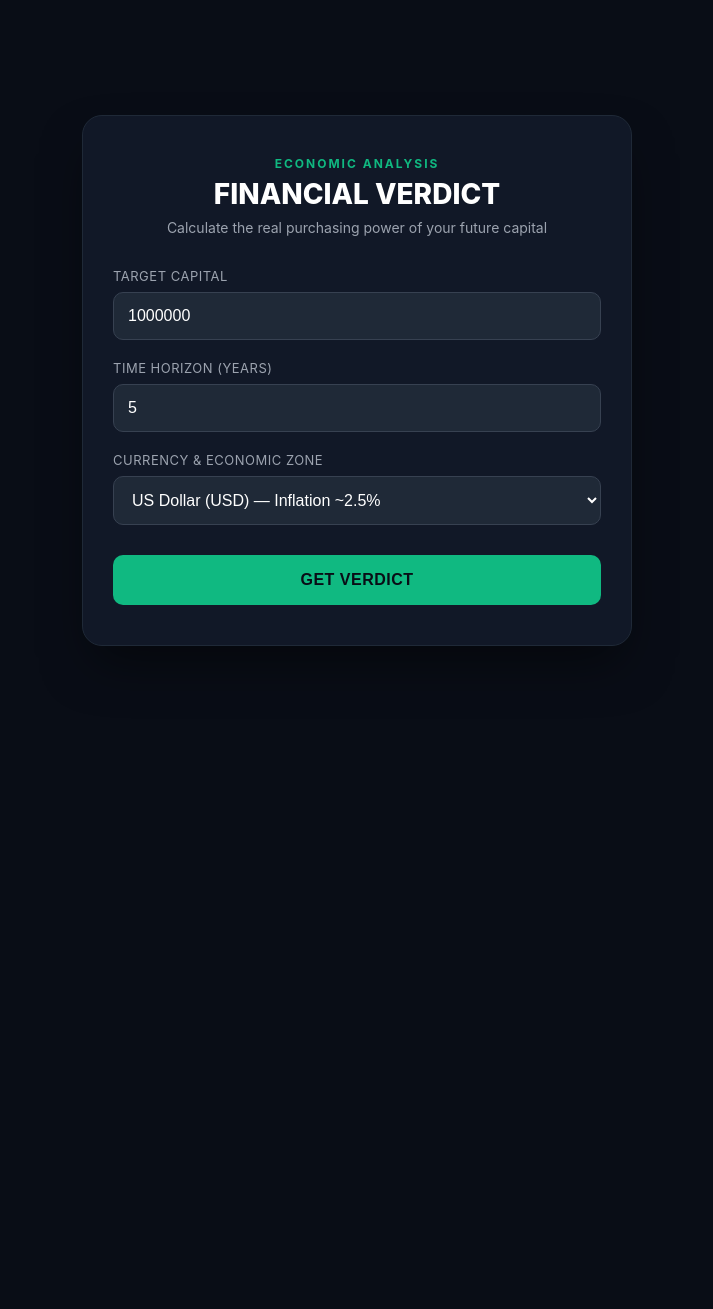
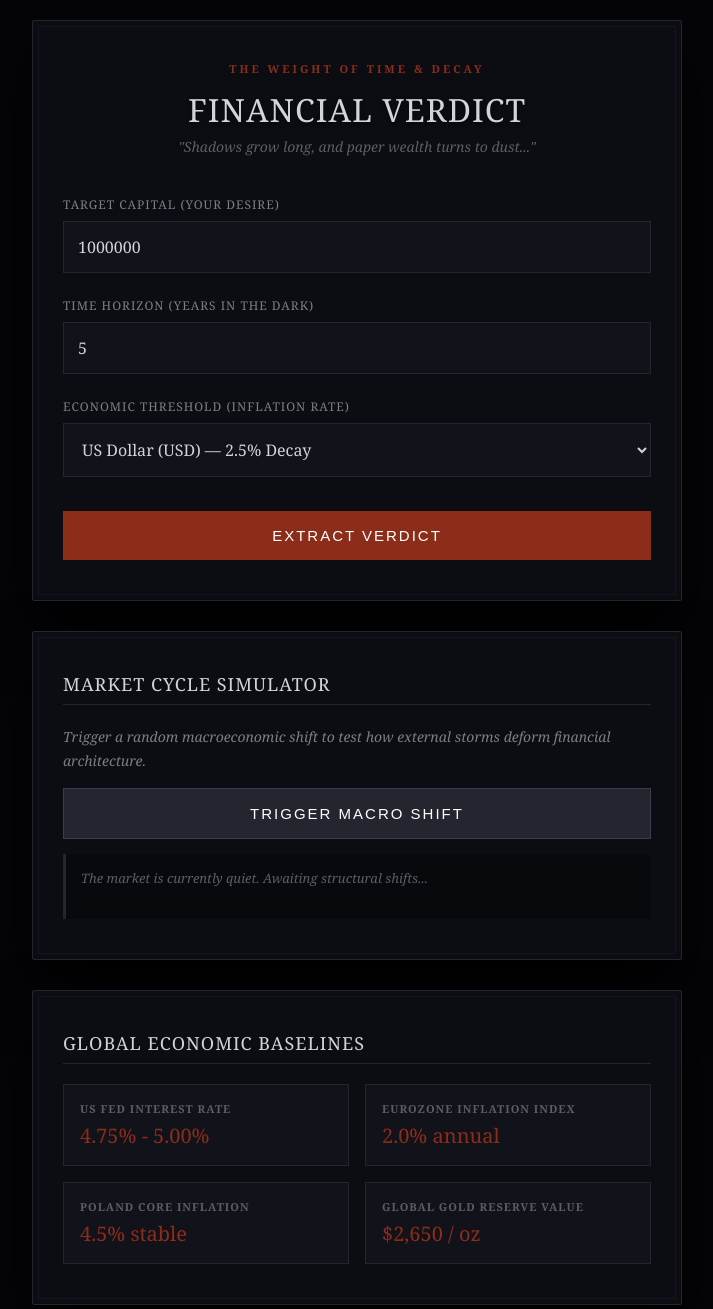
Before and after one commit to elinmerli/FINANCIAL-VERDICT-, a plain HTML site: page index.html in a window 1280 px wide. Shown: the part 20-1329 px from the top of the page, without its empty margins (283-996 px from the left). Before the commit the page ends 800 px from the top, so only its background shows below. Drawn offline with Linux system fonts and the light colour scheme.

Commit message:
Update index.html

```diff
--- a/index.html
+++ b/index.html
@@ -3,126 +3,263 @@
 <head>
     <meta charset="UTF-8">
     <meta name="viewport" content="width=device-width, initial-scale=1.0">
-    <title>Financial Verdict — Economic Analyzer</title>
+    <title>Financial Verdict — Southern Gothic Edition</title>
     <style>
         * { box-sizing: border-box; margin: 0; padding: 0; }
         body {
-            background-color: #090d16;
-            color: #f3f4f6;
-            font-family: -apple-system, BlinkMacSystemFont, 'Segoe UI', Roboto, sans-serif;
+            background-color: #050508;
+            color: #afb1b6;
+            font-family: 'Georgia', serif;
             display: flex;
-            justify-content: center;
+            flex-direction: column;
             align-items: center;
             min-height: 100vh;
-            padding: 20px;
+            padding: 40px 20px;
         }
         .container {
-            background-color: #111827;
-            border: 1px solid #1f2937;
-            border-radius: 20px;
+            background-color: #0c0d12;
+            border: 1px solid #23252f;
+            border-radius: 2px;
             padding: 40px 30px;
-            max-width: 550px;
+            max-width: 650px;
             width: 100%;
-            box-shadow: 0 25px 50px -12px rgba(0, 0, 0, 0.5);
+            box-shadow: 0 30px 60px rgba(0,0,0,0.8);
+            margin-bottom: 30px;
+            position: relative;
+        }
+        .container::before {
+            content: '';
+            position: absolute;
+            top: 5px; left: 5px; right: 5px; bottom: 5px;
+            border: 1px solid #14161f;
+            pointer-events: none;
         }
         .brand {
             text-transform: uppercase;
-            font-size: 12px;
-            letter-spacing: 2px;
-            color: #10b981;
+            font-size: 11px;
+            letter-spacing: 3px;
+            color: #8c2d19;
             text-align: center;
+            margin-bottom: 12px;
+            font-weight: bold;
+        }
+        h1 {
+            color: #d2d4da;
+            font-size: 32px;
             margin-bottom: 6px;
-            font-weight: 700;
+            text-align: center;
+            font-weight: normal;
+            letter-spacing: 1px;
+            text-shadow: 0 2px 4px rgba(0,0,0,0.6);
         }
-        h1 { color: #ffffff; font-size: 28px; margin-bottom: 8px; text-align: center; font-weight: 800; }
-        .subtitle { color: #9ca3af; font-size: 14px; text-align: center; margin-bottom: 32px; }
-        .input-group { margin-bottom: 20px; }
-        label { display: block; font-size: 13px; color: #9ca3af; margin-bottom: 8px; text-transform: uppercase; letter-spacing: 0.5px; }
+        .subtitle {
+            color: #5c5e66;
+            font-size: 14px;
+            text-align: center;
+            margin-bottom: 40px;
+            font-style: italic;
+        }
+        .section-title {
+            font-size: 18px;
+            color: #d2d4da;
+            margin-bottom: 20px;
+            border-bottom: 1px solid #23252f;
+            padding-bottom: 8px;
+            letter-spacing: 1px;
+            text-transform: uppercase;
+        }
+        .input-group { margin-bottom: 24px; }
+        label { display: block; font-size: 12px; color: #7c7e87; margin-bottom: 8px; text-transform: uppercase; letter-spacing: 1px; }
         input, select {
             width: 100%;
-            background-color: #1f2937;
-            border: 1px solid #374151;
-            color: #fff;
+            background-color: #11121a;
+            border: 1px solid #23252f;
+            color: #d2d4da;
             padding: 14px;
-            border-radius: 10px;
+            border-radius: 0px;
             font-size: 16px;
             outline: none;
-            transition: all 0.2s;
+            font-family: 'Georgia', serif;
         }
-        input:focus, select:focus { border-color: #10b981; background-color: #141b2d; }
+        input:focus, select:focus { border-color: #8c2d19; background-color: #0d0e14; }
         .btn {
             width: 100%;
-            background-color: #10b981;
-            color: #090d16;
+            background-color: #8c2d19;
+            color: #ffffff;
             border: none;
             padding: 16px;
-            border-radius: 10px;
-            font-size: 16px;
-            font-weight: 700;
+            font-size: 15px;
+            letter-spacing: 2px;
             cursor: pointer;
-            transition: all 0.2s;
+            transition: all 0.3s;
             margin-top: 10px;
             text-transform: uppercase;
-            letter-spacing: 0.5px;
         }
-        .btn:hover { background-color: #059669; transform: translateY(-1px); }
+        .btn:hover { background-color: #b13a20; box-shadow: 0 0 15px rgba(140,45,25,0.4); }
+
+        /* Блок результатов и графиков */
         .result-box {
-            margin-top: 30px;
+            margin-top: 35px;
             padding: 24px;
-            background-color: #141b2d;
-            border: 1px solid #1f2937;
-            border-radius: 14px;
+            background-color: #08090d;
+            border: 1px solid #1c1d26;
             display: none;
         }
-        .result-title { color: #ffffff; font-size: 18px; margin-bottom: 16px; font-weight: 700; border-bottom: 1px solid #1f2937; padding-bottom: 10px; }
+        .result-box-title { color: #d2d4da; font-size: 16px; margin-bottom: 16px; text-transform: uppercase; letter-spacing: 1px; }
         .result-item { display: flex; justify-content: space-between; margin-bottom: 12px; font-size: 15px; }
-        .result-val { font-weight: 700; color: #fff; }
-        .verdict { margin-top: 16px; padding-top: 16px; border-top: 1px solid #1f2937; font-size: 14px; color: #9ca3af; line-height: 1.6; }
+        .result-val { font-weight: bold; color: #d2d4da; }
+        .verdict { margin-top: 16px; padding-top: 16px; border-top: 1px solid #1c1d26; font-size: 14px; color: #7c7e87; line-height: 1.6; font-style: italic; }
+
+        /* Стили кастомного CSS-графика */
+        .chart-container {
+            display: flex;
+            justify-content: space-between;
+            align-items: flex-end;
+            height: 150px;
+            margin-top: 25px;
+            border-bottom: 1px solid #23252f;
+            padding-bottom: 10px;
+        }
+        .chart-bar-wrapper {
+            display: flex;
+            flex-direction: column;
+            align-items: center;
+            width: 15%;
+            height: 100%;
+            justify-content: flex-end;
+        }
+        .chart-bar {
+            width: 100%;
+            background-color: #8c2d19;
+            position: relative;
+            transition: height 0.5s ease-in-out;
+            min-height: 5px;
+            opacity: 0.7;
+        }
+        .chart-bar:hover { opacity: 1; background-color: #b13a20; }
+        .chart-val {
+            position: absolute;
+            top: -22px;
+            left: 50%;
+            transform: translateX(-50%);
+            font-size: 11px;
+            color: #afb1b6;
+        }
+        .chart-label {
+            font-size: 11px;
+            color: #5c5e66;
+            margin-top: 8px;
+        }
+
+        /* Блок симулятора и статистики */
+        .stats-grid {
+            display: grid;
+            grid-template-columns: 1fr 1fr;
+            gap: 16px;
+            margin-top: 15px;
+        }
+        .stat-card {
+            background-color: #11121a;
+            border: 1px solid #23252f;
+            padding: 16px;
+        }
+        .stat-card h3 { font-size: 11px; color: #5c5e66; text-transform: uppercase; margin-bottom: 6px; letter-spacing: 1px;}
+        .stat-card p { font-size: 20px; color: #8c2d19; }
+        .manifesto-text { font-size: 14px; line-height: 1.7; color: #7c7e87; font-style: italic; }
+
+        .simulation-log {
+            background-color: #08090d;
+            border-left: 3px solid #23252f;
+            padding: 15px;
+            margin-top: 15px;
+            font-size: 13px;
+            min-height: 65px;
+            transition: all 0.3s;
+        }
     </style>
 </head>
 <body>
 
+<!-- КОНТЕЙНЕР 1: КАЛЬКУЛЯТОР С ВЕРДИКТОМ -->
 <div class="container">
-    <div class="brand">Economic Analysis</div>
+    <div class="brand">The Weight of Time & Decay</div>
     <h1>FINANCIAL VERDICT</h1>
-    <div class="subtitle">Calculate the real purchasing power of your future capital</div>
+    <div class="subtitle">"Shadows grow long, and paper wealth turns to dust..."</div>
 
     <div class="input-group">
-        <label>Target Capital</label>
-        <input type="number" id="target" value="1000000" placeholder="Enter target amount">
+        <label>Target Capital (Your Desire)</label>
+        <input type="number" id="target" value="1000000">
     </div>
 
     <div class="input-group">
-        <label>Time Horizon (Years)</label>
-        <input type="number" id="years" value="5" placeholder="Enter number of years">
+        <label>Time Horizon (Years in the Dark)</label>
+        <input type="number" id="years" value="5">
     </div>
 
     <div class="input-group">
-        <label>Currency & Economic Zone</label>
+        <label>Economic Threshold (Inflation Rate)</label>
         <select id="inflation">
-            <option value="2.5">US Dollar (USD) — Inflation ~2.5%</option>
-            <option value="2.0">Eurozone (EUR) — Inflation ~2.0%</option>
-            <option value="4.5">Poland (PLN) — Inflation ~4.5%</option>
+            <option value="2.5">US Dollar (USD) — 2.5% Decay</option>
+            <option value="2.0">Eurozone (EUR) — 2.0% Decay</option>
+            <option value="4.5">Poland (PLN) — 4.5% Decay</option>
         </select>
     </div>
 
-    <button class="btn" onclick="calculateVerdict()">Get Verdict</button>
+    <button class="btn" onclick="calculateVerdict()">Extract Verdict</button>
 
     <div class="result-box" id="resultBox">
-        <div class="result-title">Calculation Results:</div>
+        <div class="result-box-title">The Grim Reality:</div>
         <div class="result-item">
-            <span>Nominal Target:</span>
+            <span>Nominal Illusions:</span>
             <span class="result-val" id="resNominal">0</span>
         </div>
         <div class="result-item">
             <span>Real Purchasing Power:</span>
-            <span class="result-val" id="resReal" style="color: #ef4444;">0</span>
+            <span class="result-val" id="resReal" style="color: #8c2d19;">0</span>
         </div>
         <div class="result-item">
-            <span>Required Monthly Savings:</span>
-            <span class="result-val" id="resMonthly" style="color: #38bdf8;">0</span>
+            <span>Monthly Sacrifice Required:</span>
+            <span class="result-val" id="resMonthly" style="color: #ba9663;">0</span>
         </div>
+
+        <!-- Кастомный визуальный график деградации -->
+        <div class="chart-container" id="visualChart"></div>
+
         <div class="verdict" id="resVerdict"></div>
+        <div class="verdict" id="prophecyText" style="color: #ba9663; text-align: center; border-top: none; padding-top: 5px;"></div>
+    </div>
+</div>
+
+<!-- КОНТЕЙНЕР 2: ИНТЕРАКТИВНЫЙ СИМУЛЯТОР ЦИКЛОВ -->
+<div class="container">
+    <div class="section-title">Market Cycle Simulator</div>
+    <div class="manifesto-text">Trigger a random macroeconomic shift to test how external storms deform financial architecture.</div>
+    <button class="btn" style="background-color: #23252f; border: 1px solid #3a3d4e; margin-top: 15px;" onclick="simulateCycle()">Trigger Macro Shift</button>
+    <div class="simulation-log" id="simulationLog">
+        <span style="color: #5c5e66; font-style: italic;">The market is currently quiet. Awaiting structural shifts...</span>
+    </div>
+</div>
+
+<!-- КОНТЕЙНЕР 3: ЭКОНОМИЧЕСКАЯ СТАТИСТИКА -->
+<div class="container">
+    <div class="section-title">Global Economic Baselines</div>
+    <div class="stats-grid">
+        <div class="stat-card">
+            <h3>US Fed Interest Rate</h3>
+            <p>4.75% - 5.00%</p>
+        </div>
+        <div class="stat-card">
+            <h3>Eurozone Inflation Index</h3>
+            <p>2.0% annual</p>
+        </div>
+        <div class="stat-card">
+            <h3>Poland Core Inflation</h3>
+            <p>4.5% stable</p>
+        </div>
+        <div class="stat-card">
+            <h3>Global Gold Reserve Value</h3>
+            <p>$2,650 / oz</p>
+        </div>
     </div>
 </div>
 
```
